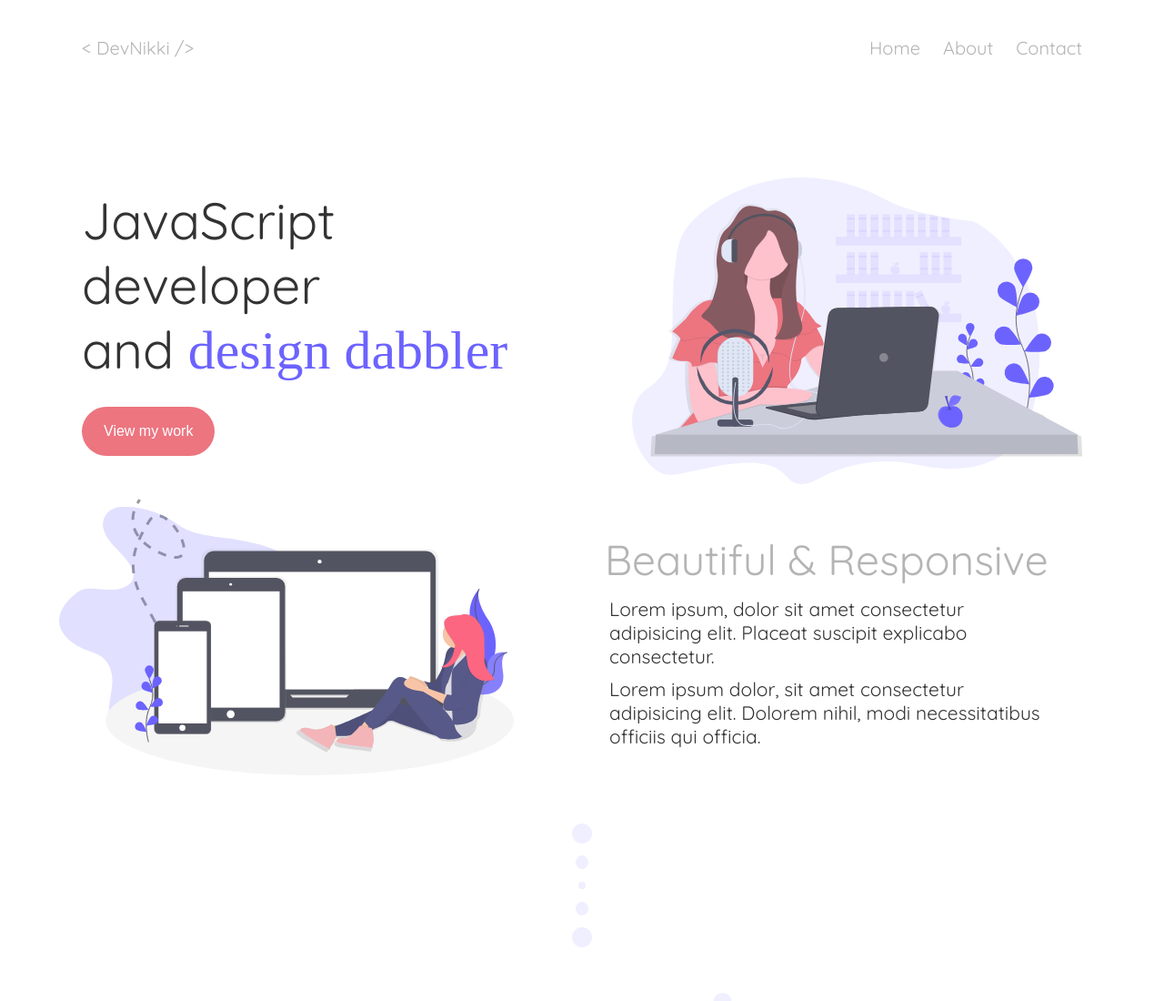
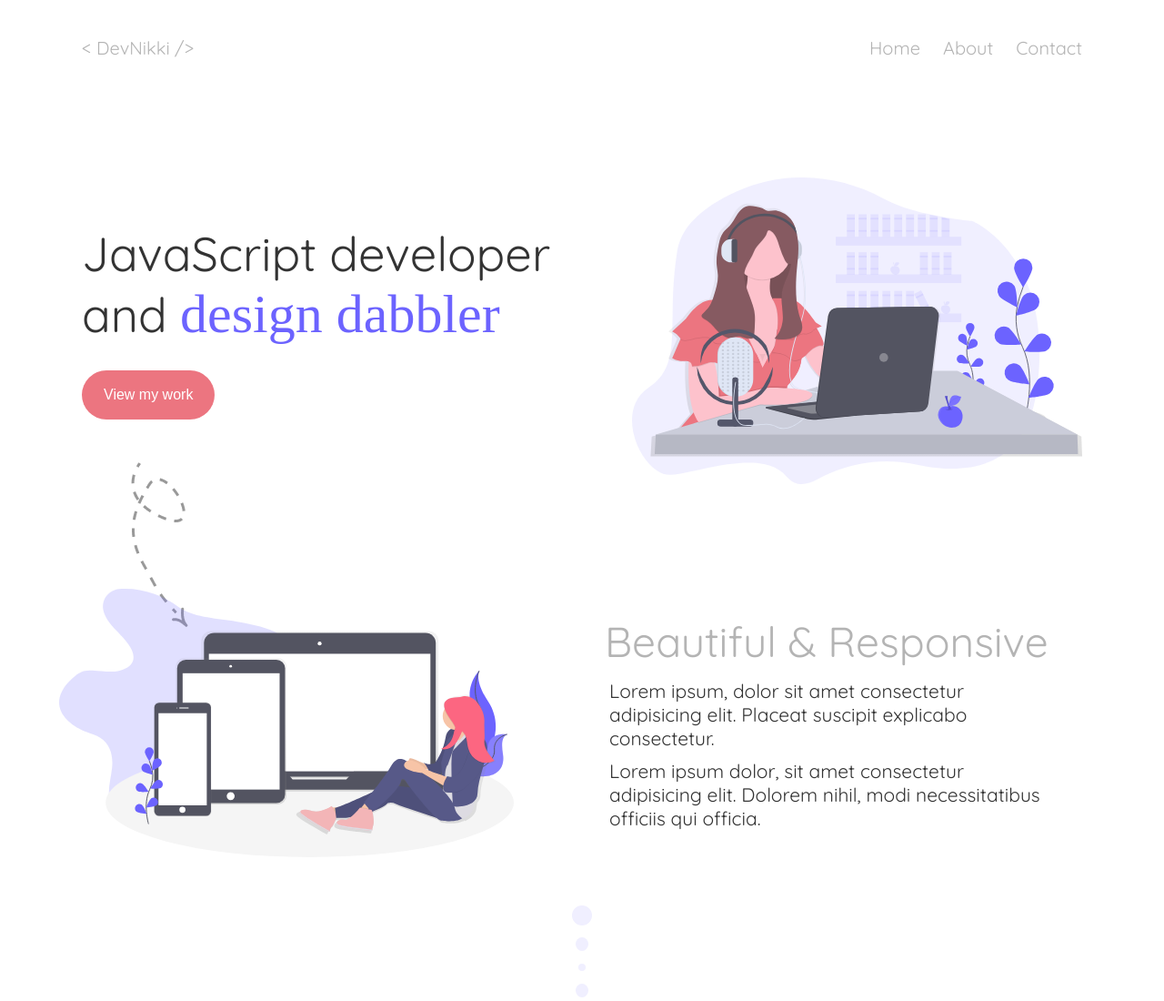
Before and after one commit to nikkilr88/nikkilr88.github.io, a website: page index.html in a window 1280 px wide. Shown: the top 1100 px of the page at 91% size. Drawn offline with nearby package versions, Linux system fonts and the light colour scheme; files that its build step writes are made by us from their sources; a web font is replaced by a local one.

Commit message:
Update padding and heading font size

```diff
--- a/src/layout/_header.scss
+++ b/src/layout/_header.scss
@@ -1,5 +1,5 @@
 .hero {
-  padding: $padding-lg $padding-lg 0;
+  padding: $padding-lg;
   display: flex;
   justify-content: space-between;
   align-items: center;
@@ -20,6 +20,6 @@
   }
 
   &__heading {
-    font-size: 5.4em;
+    font-size: 5em;
   }
 }
```
